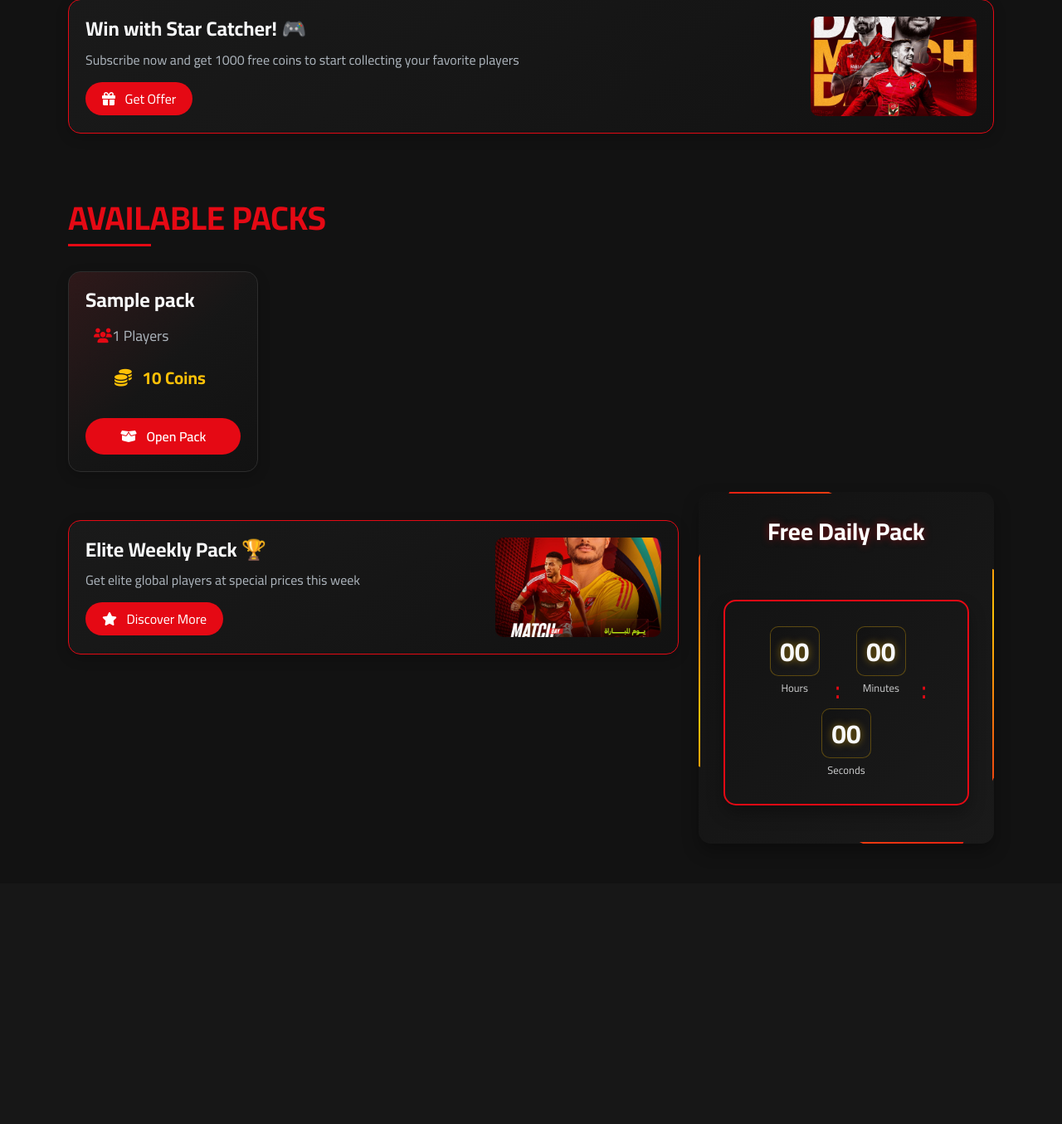
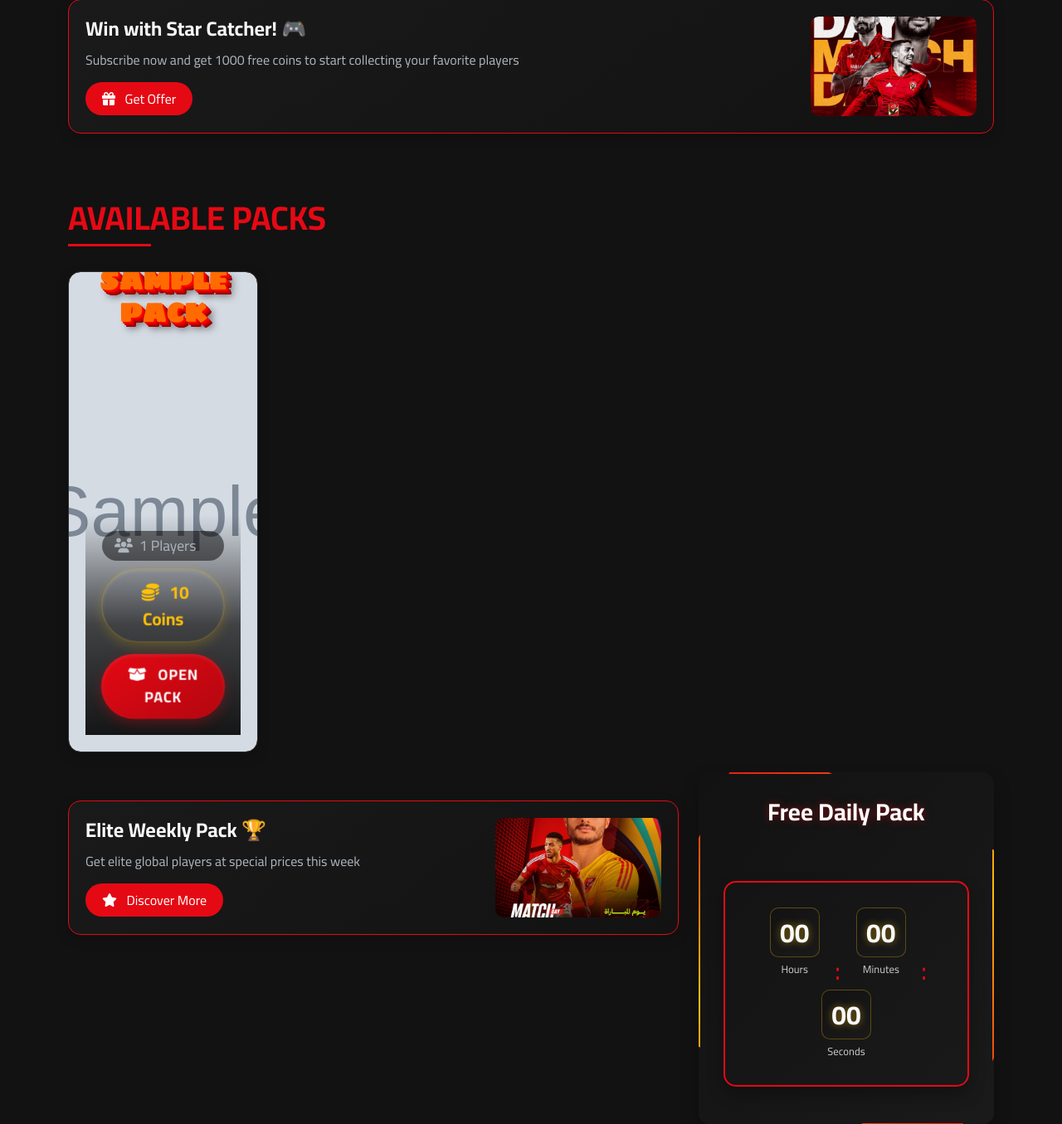
Before and after one commit to Mohammed-hani69/Starcatcher, a Flask app: page / in a window 1280 px wide. Shown: the part 447-1802 px from the top of the page at 83% size. Before the commit the page ends 1464 px from the top, so only its background shows below. Run offline with Flask 2, Linux system fonts and the light colour scheme; tables that the repository leaves empty hold one stand-in row (values such as "Sample post"); grey boxes marked "Sample" are stand-in pictures; some libraries are stand-ins or nearby versions.

Commit message:
update to v 2.3.3

```diff
--- a/appstarcatcher/templates/site/index.html
+++ b/appstarcatcher/templates/site/index.html
@@ -5,6 +5,7 @@
     <meta name="viewport" content="width=device-width, initial-scale=1.0">
     <title>Star Catcher</title>
     <link href="https://cdn.jsdelivr.net/npm/bootstrap@5.3.0/dist/css/bootstrap.min.css" rel="stylesheet">
+    <link href="https://fonts.googleapis.com/css2?family=Sigmar+One&display=swap" rel="stylesheet">
     <link rel="stylesheet" href="https://cdnjs.cloudflare.com/ajax/libs/animate.css/4.1.1/animate.min.css">
     <link rel="icon" type="image/png" href="{{ url_for('static', filename='image/STAR CATCHER FINAL LOGO-11.png') }}">
     <link rel="stylesheet" href="https://cdnjs.cloudflare.com/ajax/libs/font-awesome/6.4.0/css/all.min.css">
@@ -301,6 +302,9 @@
 
         .pack-card {
             background: linear-gradient(145deg, var(--dark-gray), var(--black));
+            padding: 20px;
+            background-origin: padding-box;
+            background-clip: padding-box;
             border: 1px solid var(--light-gray);
             border-radius: 15px;
             overflow: hidden;
@@ -308,17 +312,91 @@
             box-shadow: 0 5px 15px rgba(0, 0, 0, 0.2);
             height: 100%;
             position: relative;
-        }
-
-        .pack-card::before {
-            content: '';
+            min-height: 580px;
+            background-size: cover;
+            background-position: center;
+            background-repeat: no-repeat;
+            display: flex;
+            align-items: flex-end;
+            transition: transform 0.3s ease;
+            transform-style: preserve-3d;
+            perspective: 1000px;
+        }
+
+        @import url('https://fonts.googleapis.com/css2?family=Sigmar+One&display=swap'); /* خط عريض وغريب */
+
+        .pack-name {
+            font-family: 'Sigmar One', sans-serif;
+            font-size: 2rem;
+            font-weight: 900;
+            text-align: center;
+            color: #FF6B00; /* برتقالي */
+            margin-bottom: 20px;
+            position: absolute;
+            bottom: 470px;
+            left: 50%;
+            transform: translateX(-50%) translateY(0) translateZ(30px);
+            z-index: 5;
+            text-transform: uppercase;
+            text-shadow:
+                2px 2px 0 #FF0000,
+                2px 2px 0 #FF0000,
+                2px 2px 0 #FF0000,
+                2px 2px 0 #FF0000,
+                4px 4px 0 #CC0000,
+                4px 4px 0 #CC0000,
+                4px 4px 0 #CC0000,
+                4px 4px 0 #CC0000,
+                6px 6px 0 #990000,
+                6px 6px 0 #990000,
+                6px 6px 0 #990000,
+                6px 6px 0 #990000,
+                8px 8px 10px rgba(0, 0, 0, 0.5);
+            transition: all 0.3s ease;
+            perspective: 1000px;
+            transform-style: preserve-3d;
+        }
+
+        .pack-name:hover {
+            transform: translateX(-50%) translateY(-5px) translateZ(50px);
+            text-shadow:
+                3px 3px 0 #FF0000,
+                6px 6px 0 #CC0000,
+                9px 9px 0 #990000,
+                12px 12px 15px rgba(0, 0, 0, 0.7);
+        }
+
+        .pack-card:hover .pack-name,
+        .pack-card:hover .pack-price,
+        .pack-card:hover .pack-btn {
+            transform: perspective(1000px) translateZ(30px);
+        }
+
+        .pack-card .overlay {
             position: absolute;
             top: 0;
             left: 0;
+            right: 0;
+            bottom: 0;
+
+            z-index: 1;
+        }
+
+        .pack-card .card-body {
+            position: relative;
+            z-index: 2;
             width: 100%;
-            height: 100%;
-            background: linear-gradient(135deg, rgba(229, 9, 20, 0.1) 0%, transparent 50%);
-            z-index: 1;
+            padding: 20px;
+            background: transparent;
+        }
+
+        .pack-card:hover .overlay {
+            background: linear-gradient(
+                to bottom,
+                rgba(0, 0, 0, 0.3) 0%,
+                rgba(0, 0, 0, 0.7) 50%,
+                rgba(0, 0, 0, 0.95) 100%
+            );
         }
 
         .pack-card:hover {
@@ -327,32 +405,22 @@
             border-color: var(--primary-red);
         }
 
-        .pack-card .card-header {
-            padding: 15px;
-            text-align: center;
-            background-color: var(--black);
-            border-bottom: 2px solid var(--primary-red);
-        }
-
         .pack-card .card-body {
             position: relative;
             z-index: 2;
+            width: 100%;
             padding: 20px;
-            display: flex;
-            flex-direction: column;
-            height: calc(100% - 60px);
+            background: linear-gradient(
+                to top,
+                rgba(0, 0, 0, 0.9) 0%,
+                rgba(0, 0, 0, 0.7) 50%,
+                transparent 100%
+            );
         }
 
         .pack-info {
-            flex-grow: 1;
-            margin-bottom: 20px;
-        }
-
-        .pack-name {
-            font-size: 1.5rem;
-            font-weight: 700;
+            text-align: center;
             margin-bottom: 15px;
-            color: var(--text-light);
         }
 
         .pack-detail {
@@ -361,59 +429,74 @@
             display: flex;
             align-items: center;
             color: #adb5bd;
-        }
-
-        .pack-detail i {
-            margin-left: 10px;
-            color: var(--primary-red);
+            background: rgba(0, 0, 0, 0.5);
+            padding: 5px 15px;
+            border-radius: 20px;
         }
 
         .pack-price {
             display: inline-block;
-            background: transparent;
+            background: linear-gradient(145deg, rgba(255, 193, 7, 0.2), rgba(255, 193, 7, 0.1));
             color: var(--accent-gold);
-            padding: 12px 30px;
+            padding: 12px 25px;
             border-radius: 50px;
-            font-size: 1.3rem;
+            font-size: 1.4rem;
             font-weight: 700;
+            border: 1px solid rgba(255, 193, 7, 0.3);
             transition: all 0.3s ease;
-        }
-
-        .pack-price small {
-            font-size: 0.9rem;
-            opacity: 0.8;
-            margin-right: 5px;
-            color: var(--accent-gold);
+            transform-style: preserve-3d;
+            transform: perspective(1000px) translateZ(10px);
+            box-shadow: 0 5px 15px rgba(255, 193, 7, 0.2),
+                        inset 0 2px 5px rgba(255, 255, 255, 0.1);
         }
 
         .pack-price:hover {
-            transform: translateY(-2px);
-        }
-
-        .pack-price i {
-            color: var(--accent-gold);
-            margin-left: 5px;
-        }
-
-        .premium-price {
-            color: var (--accent-gold);
+            transform: perspective(1000px) translateZ(20px) scale(1.05);
+            box-shadow: 0 8px 20px rgba(255, 193, 7, 0.3),
+                        inset 0 2px 5px rgba(255, 255, 255, 0.2);
         }
 
         .pack-btn {
-            padding: 10px 20px;
-            font-weight: 600;
+            padding: 12px 25px;
+            font-weight: 700;
+            font-size: 1.1rem;
             border-radius: 50px;
             border: none;
-            background-color: var(--primary-red);
+            background: linear-gradient(145deg, var(--primary-red), var(--dark-red));
             color: white;
             transition: all 0.3s ease;
             width: 100%;
+            transform-style: preserve-3d;
+            transform: perspective(1000px) translateZ(15px);
+            box-shadow: 0 5px 15px rgba(229, 9, 20, 0.3),
+                        inset 0 2px 5px rgba(255, 255, 255, 0.1);
+            position: relative;
+            text-transform: uppercase;
+            letter-spacing: 1px;
+        }
+
+        .pack-btn::before {
+            content: '';
+            position: absolute;
+            top: 0;
+            left: 0;
+            right: 0;
+            bottom: 0;
+            background: linear-gradient(145deg, rgba(255,255,255,0.1), transparent);
+            border-radius: 50px;
+            opacity: 0;
+            transition: all 0.3s ease;
         }
 
         .pack-btn:hover {
-            background-color: var(--dark-red);
-            transform: scale(1.05);
-            box-shadow: 0 0 15px rgba(229, 9, 20, 0.4);
+            background: linear-gradient(145deg, var(--dark-red), var(--primary-red));
+            transform: perspective(1000px) translateZ(25px) scale(1.05);
+            box-shadow: 0 8px 20px rgba(229, 9, 20, 0.4),
+                        inset 0 2px 5px rgba(255, 255, 255, 0.2);
+        }
+
+        .pack-btn:hover::before {
+            opacity: 1;
         }
 
         /* Daily Pack */
@@ -1159,7 +1242,7 @@
             border-radius: 20px;
             color: white;
             font-weight: bold;
-            box-shadow: 0 4px 15px rgba(0, 0, 0, 0.2);
+            box-shadow: 0 4px 12px rgba(0, 0, 0, 0.2);
             text-transform: uppercase;
             animation: neonGlow 1.5s ease-in-out infinite alternate;
         }
@@ -1878,12 +1961,13 @@
                             data.packs.forEach(pack => {
                                 const packHtml = `
                                     <div class="col-md-4 mb-4">
-                                        <div class="pack-card">
+                                        <div class="pack-card" style="background-image: url('/static/uploads/packs/${pack.image_url}')">
+                                            <div class="overlay"></div>
                                             <div class="card-body">
                                                 <div class="pack-info">
                                                     <h4 class="pack-name">${pack.name}</h4>
                                                     <div class="pack-detail">
-                                                        <i class="fas fa-users"></i>
+                                                        <i class="fas fa-users me-2"></i>
                                                         ${pack.player_count} Players
                                                     </div>
                                                     <span class="pack-price">
```
Also changed, not shown: README.md, appstarcatcher/static/uploads/packs/1744893558120.png (added), appstarcatcher/static/uploads/packs/1744893590740.png (added), appstarcatcher/static/uploads/packs/1744894839499.png (added), appstarcatcher/static/uploads/packs/download.jpg (deleted), appstarcatcher/static/uploads/packs/download_1.png (deleted).
